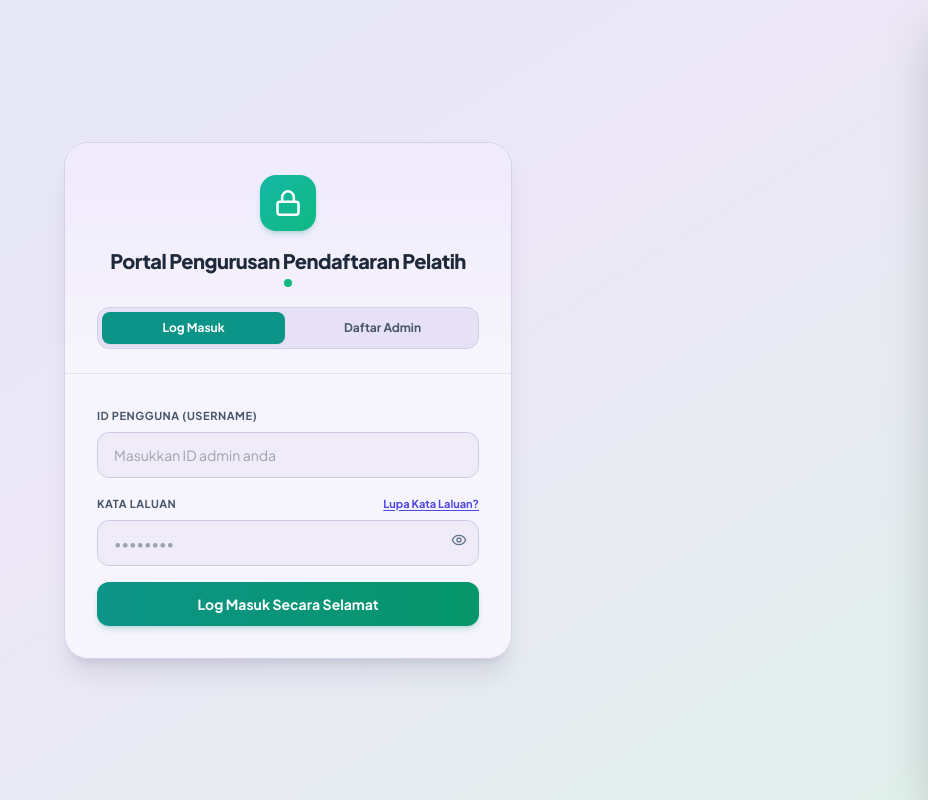
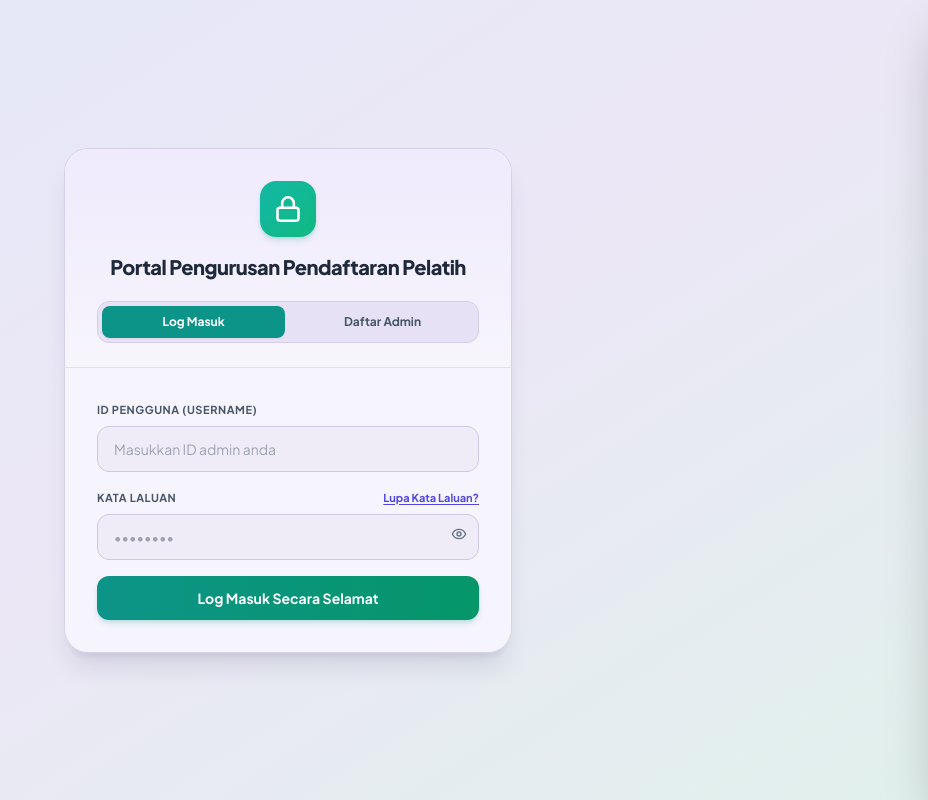
Before and after one commit to rahimahsufian14/student-dashboard, a plain HTML site: page index.html in a window 1280 px wide. Shown: the whole page, without its empty margins (352-1280 px from the left). Drawn offline with nearby package versions, Linux system fonts and the light colour scheme.

```diff
--- a/index.html
+++ b/index.html
@@ -34,10 +34,7 @@
           </svg>
         </div>
         <h1 class="text-xl font-extrabold text-slate-800 tracking-tight">Portal Pengurusan Pendaftaran Pelatih</h1>
-        <p class="text-xs text-slate-500 mt-1 flex items-center justify-center gap-1.5">
-          <span class="w-2 h-2 rounded-full bg-emerald-500"></span>
-
-        </p>
+
 
         <div id="authTabSwitcher" class="grid grid-cols-2 gap-1.5 bg-[#e6e1f4] p-1 rounded-xl border border-[#d5cee9] mt-5 text-xs font-bold">
           <button type="button" id="tabLoginBtn" onclick="switchAuthTab('login')" class="py-2 rounded-lg bg-teal-600 text-white shadow-sm transition">
```
